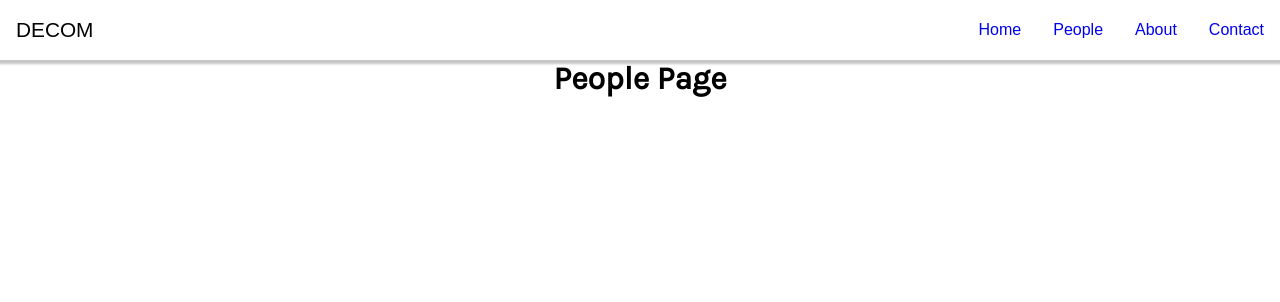
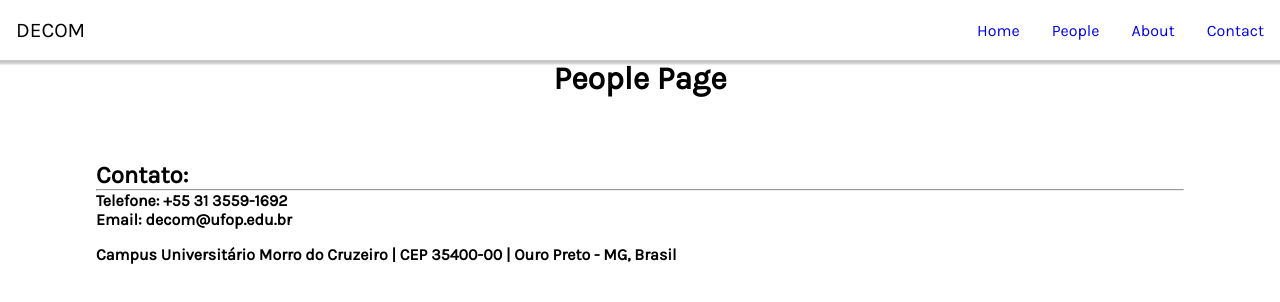
Before and after one commit to MaceGabriel/TP1---Programa-o-Web, a React (Create React App) app in the folder decom-site/: page /people in a window 1280 px wide. Shown: the top 302 px of the page. Built offline with nearby package versions, Linux system fonts and the light colour scheme.

Commit message:
Adicionadas informações tela de sobre, textos das imagens e footer

```diff
--- /dev/null
+++ b/decom-site/src/components/about_section/index.js
@@ -0,0 +1,45 @@
+import React from 'react'
+import "./style.css"
+
+export default function AboutSection(){
+    return(
+        <div className="about-container">
+
+            <h1> O Departamento </h1>
+            <hr/>
+            <p>O Departamento de Computação (DECOM) da UFOP vem a cada ano aprimorando suas atividades de ensino e pesquisa em Computação, desde a sua criação em 1995.
+            <br/><br/>
+            Esta base de informações apresenta diversos dados sobre nosso departamento, tais como o seu quadro de professores e técnicos, relação de alunos, cursos oferecidos,
+            infra-estrutura disponível, projetos de pesquisa, consultorias e projetos de de extensão.</p>
+
+            {/* Depois transfomar isso aqui em um componente */}
+            <h2> Chefia do Departamento </h2>
+            <hr/>
+            <h4>Prof. Dr. Carlos Frederico Marcelo da Cunha Cavalcanti</h4>
+            <br/><br/>
+
+            <h4> Secretaria: </h4>
+            <h4>Viviane Michelline Veloso Danese</h4>
+            <br/><br/>
+
+            <h2> Coordenação de Graduação </h2>
+            <hr/>
+            <h4>Prof. Dr. Rodrigo César Pedrosa Silva</h4>
+            <br/><br/>
+
+            <h4> Secretaria: </h4>
+            <h4>Fernando Jose Teixeira de Freitas</h4>
+            <br/><br/>
+
+            <h2> Coordenação de Pós-graduação </h2>
+            <hr/>
+            <h4>Prof. Dr. Puca Huachi Vaz Penna</h4>
+            <br/><br/>
+
+            <h4> Secretaria: </h4>
+            <h4>Mariana Ferreira Lanna</h4>
+
+        </div>
+
+    )
+}
--- /dev/null
+++ b/decom-site/src/components/about_section/style.css
@@ -0,0 +1,24 @@
+.about-container{
+   margin: 4rem 6rem;
+   text-align: start;
+}
+
+.about-container h1{
+    padding-bottom: 1rem;
+}
+
+.about-container h2{
+    padding-bottom: 1rem;
+}
+
+.about-container h3{
+    padding-bottom: 1rem;
+}
+
+/* .about-container h4{
+    padding-bottom: 2rem;
+} */
+
+.about-container p{
+    padding-bottom: 2rem;
+}
--- /dev/null
+++ b/decom-site/src/components/footer/index.js
@@ -0,0 +1,31 @@
+import React from 'react'
+import "./style.css"
+
+export default function Footer(){
+    return(
+        <div className="footer">
+
+            <div className="top">
+                <div>
+                    <h2>Contato:</h2>
+                    <hr/>
+                </div>
+
+                <div>
+                    <h4>Telefone: +55 31 3559-1692</h4>
+                   <h4>Email: decom@ufop.edu.br</h4>
+                </div>
+
+
+            </div>
+
+            <div className="bottom">
+                <div>
+                   <h4>Campus Universitário Morro do Cruzeiro | CEP 35400-00 | Ouro Preto - MG, Brasil</h4>
+                </div>
+            </div>
+
+        </div>
+
+    )
+}
--- /dev/null
+++ b/decom-site/src/components/footer/style.css
@@ -0,0 +1,9 @@
+.footer{
+    margin: 4rem 6rem;
+    text-align: start;
+ }
+
+
+.top{
+    padding-bottom: 1rem;
+}
--- a/decom-site/src/components/header/style.css
+++ b/decom-site/src/components/header/style.css
@@ -1,5 +1,5 @@
- nav {
+.nav {
     background-color:  #274c79;
-    font-family: Arial, Verdana, Helvetica;
+    font-family: Arial, Verdana, Helvetica, sans-serif;
     font-weight: normal;
  }
--- a/decom-site/src/components/navbar/index.js
+++ b/decom-site/src/components/navbar/index.js
@@ -37,16 +37,16 @@ export default function Navbar() {
             >
                 <ul>
                     <li>
-                        <Link to="/">Home</Link>
+                        <Link className='link' to="/">Home</Link>
                     </li>
                     <li>
-                        <Link to="/people">People</Link>
+                        <Link className='link' to="/people">People</Link>
                     </li>
                     <li>
-                        <Link to="/about">About</Link>
+                        <Link className='link' to="/about">About</Link>
                     </li>
                     <li>
-                        <Link to="/contact">Contact</Link>
+                        <Link className='link' to="/contact">Contact</Link>
                     </li>
                 </ul>
             </div>
--- a/decom-site/src/components/navbar/style.css
+++ b/decom-site/src/components/navbar/style.css
@@ -31,7 +31,8 @@
     margin: 0 1rem;
 }
 
-.navigation-menu li a {
+/* .Link esta ficando atras da imagem do cabeçalho */
+.navigation-menu li .link {
     text-decoration: none;
     display: block;
     width: 100%;
@@ -79,7 +80,8 @@
         margin: 0;
     }
 
-    .navigation-menu li a {
+    /* .Link esta ficando atras da imagem do cabeçalho */
+    .navigation-menu li .link {
         color: black;
         width: 100%;
         padding: 1.5rem 0;
--- a/decom-site/src/pages/about/index.js
+++ b/decom-site/src/pages/about/index.js
@@ -1,3 +1,5 @@
+import AboutSection from "../../components/about_section";
+import Footer from "../../components/footer";
 import Header from "../../components/header";
 import Hero from "../../components/hero";
 
@@ -8,13 +10,15 @@ export default function About(){
         <Hero
             cName="hero-mid"
             heroImg="https://images.unsplash.com/photo-1543269865-cbf427effbad?ixlib=rb-4.0.3&ixid=MnwxMjA3fDB8MHxwaG90by1wYWdlfHx8fGVufDB8fHx8&auto=format&fit=crop&w=2070&q=80"
-            title="Bem-Vindo ao DECOM"
-            text="O melhor curso da UFOP"
+            title="Sobre o DECOM"
+            text="Departamento e Chefes"
         />
-        <p>O Departamento de Computação (DECOM) da UFOP vem a cada ano aprimorando suas atividades de ensino e pesquisa em Computação, desde a sua criação em 1995.
+        {/* <p>O Departamento de Computação (DECOM) da UFOP vem a cada ano aprimorando suas atividades de ensino e pesquisa em Computação, desde a sua criação em 1995.
             <br/><br/>
             Esta base de informações apresenta diversos dados sobre nosso departamento, tais como o seu quadro de professores e técnicos, relação de alunos, cursos oferecidos,
-            infra-estrutura disponível, projetos de pesquisa, consultorias e projetos de de extensão.</p>
+            infra-estrutura disponível, projetos de pesquisa, consultorias e projetos de de extensão.</p> */}
+        <AboutSection/>
+        <Footer/>
         </>
     );
 }
--- a/decom-site/src/pages/home/index.js
+++ b/decom-site/src/pages/home/index.js
@@ -1,3 +1,4 @@
+import Footer from "../../components/footer";
 import Header from "../../components/header";
 import Hero from "../../components/hero";
 
@@ -9,8 +10,9 @@ export default function Home(){
             cName="hero"
             heroImg="https://images.unsplash.com/flagged/photo-1554473675-d0904f3cbf38?ixlib=rb-4.0.3&ixid=MnwxMjA3fDB8MHxwaG90by1wYWdlfHx8fGVufDB8fHx8&auto=format&fit=crop&w=2070&q=80"
             title="Bem-Vindo ao DECOM"
-            text="O melhor curso da UFOP"
+            text="Departamento de Computação"
         />
+        <Footer/>
         </>
     );
 }
--- a/decom-site/src/pages/people/index.js
+++ b/decom-site/src/pages/people/index.js
@@ -1,3 +1,4 @@
+import Footer from "../../components/footer";
 import Header from "../../components/header";
 
 export default function People(){
@@ -5,6 +6,7 @@ export default function People(){
         <>
         <Header />
         <h1>People Page</h1>
+        <Footer/>
         </>
     );
 }
```
Also changed, not shown: decom-site/src/components/card/index.js (added), decom-site/src/components/card/style.css (added), 1 other file (tests, documents, lock files or other folders).
